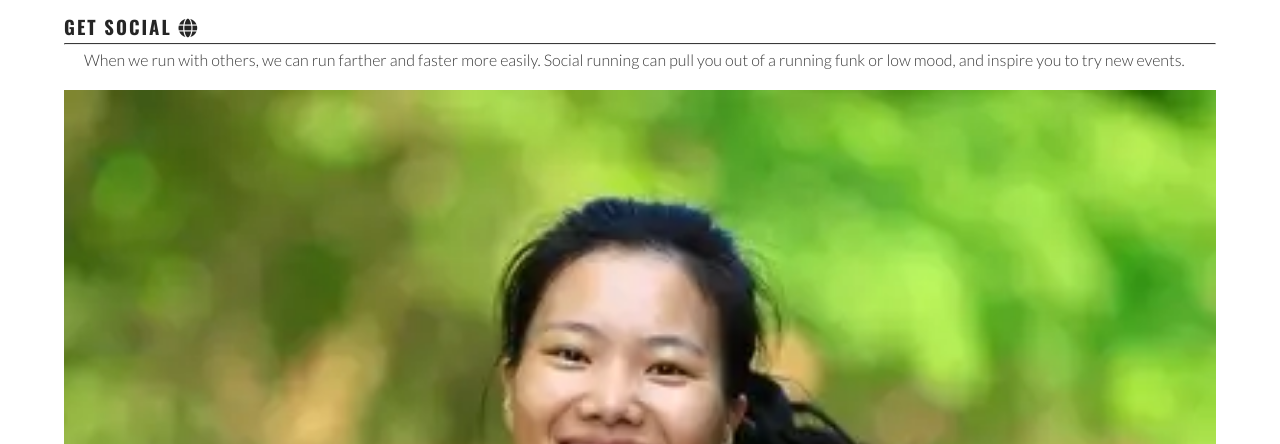
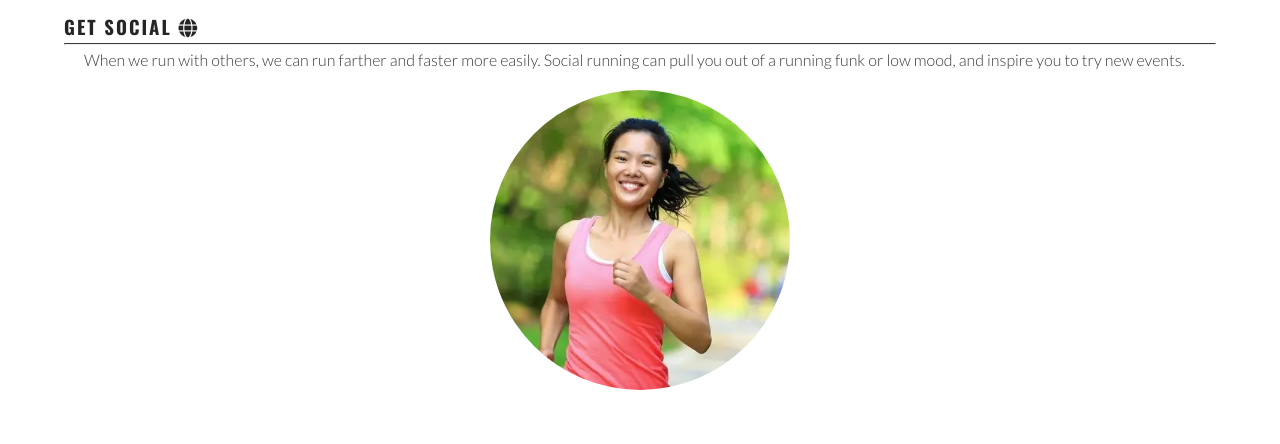
Before and after one commit to Deepeshpatel11/love-running, a plain HTML site: page index.html in a window 1280 px wide. Shown: the part 986-1430 px from the top of the page. Drawn offline with nearby package versions, Linux system fonts and the light colour scheme.

Commit message:
Made running image circular and corrected position

```diff
--- a/assets/css/style.css
+++ b/assets/css/style.css
@@ -84,6 +84,7 @@ main {
     position: relative;
 }
 
+/* Cover text overlaid on hero section */
 #cover-text {
     /* Final rgba value sets the opacity so it is semi-transparent */
     background-color: rgba(241, 109, 107, .7);
@@ -133,6 +134,16 @@ hr {
     height: 90vw;
     width: 90vw;
     margin-bottom: 20px;
+    /* Make the square image into a circle */
+    border-radius: 50%;
+    max-width: 300px;
+    max-height: 300px;
+}
+
+#benefits-image {
+    display: flex;
+    align-items: center;
+    justify-content: center;
 }
 
 /* Footer */
```
